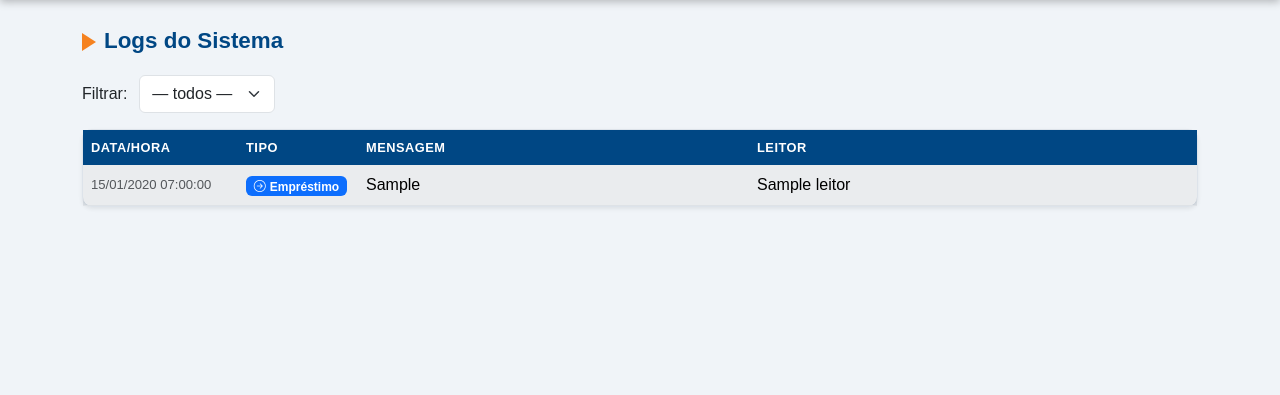
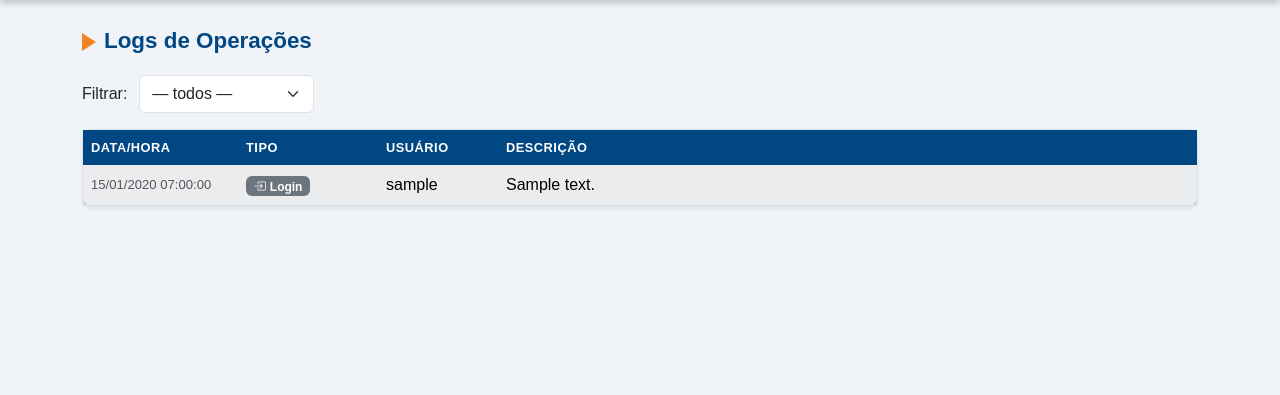
Before and after one commit to R2nin/bibliodist, a Django app: page /logs/ in a window 1280 px wide. Shown: the part 74-469 px from the top of the page. Run offline with Django 5.2, Linux system fonts and the light colour scheme; a user stored in the database is signed in; tables that the repository leaves empty hold one stand-in row (values such as "Sample post"); parts of the project's set-up code (start-up, migrations or seed data) failed here and were passed over.

Commit message:
logs de operações: login, busca, consulta e empréstimos
- novo modelo LogOperacao com tipos: login, consulta_livro, busca, emprestimo, devolucao
- signal user_logged_in registra login automaticamente
- views registram busca, consulta de livro, emprestimo e devolucao
- filtro formatar_chapas simplificado para exibir chapas como estão no banco
- migration 0009

Co-Authored-By: Claude Sonnet 4.6 <noreply@anthropic.com>

```diff
--- a/api-web/biblioteca/apps.py
+++ b/api-web/biblioteca/apps.py
@@ -4,3 +4,6 @@ from django.apps import AppConfig
 class BibliotecaConfig(AppConfig):
     default_auto_field = 'django.db.models.BigAutoField'
     name = 'biblioteca'
+
+    def ready(self):
+        import biblioteca.signals  # noqa: F401
--- a/api-web/biblioteca/models.py
+++ b/api-web/biblioteca/models.py
@@ -91,6 +91,33 @@ class Emprestimo(models.Model):
         return f"{self.livro} → {self.leitor} ({self.status})"
 
 
+class LogOperacao(models.Model):
+    TIPO_CHOICES = [
+        ("login", "Login"),
+        ("consulta_livro", "Consulta de Livro"),
+        ("busca", "Busca"),
+        ("emprestimo", "Empréstimo"),
+        ("devolucao", "Devolução"),
+    ]
+    usuario = models.ForeignKey(
+        "auth.User",
+        on_delete=models.SET_NULL,
+        null=True, blank=True,
+        related_name="logs_operacao",
+    )
+    tipo = models.CharField(max_length=20, choices=TIPO_CHOICES)
+    descricao = models.TextField()
+    criado_em = models.DateTimeField(auto_now_add=True)
+
+    class Meta:
+        verbose_name = "Log de Operação"
+        verbose_name_plural = "Logs de Operação"
+        ordering = ["-criado_em"]
+
+    def __str__(self):
+        return f"[{self.tipo}] {self.usuario} — {self.criado_em:%d/%m/%Y %H:%M}"
+
+
 class Notificacao(models.Model):
     TIPO_CHOICES = [
         ("emprestimo", "Empréstimo Realizado"),
--- a/api-web/biblioteca/views.py
+++ b/api-web/biblioteca/views.py
@@ -8,9 +8,14 @@ from django.shortcuts import get_object_or_404, redirect, render
 from django.utils import timezone
 
 from .decorators import staff_required
-from .models import Autor, Categoria, Emprestimo, Leitor, Livro, Notificacao
+from .models import Autor, Categoria, Emprestimo, Leitor, Livro, LogOperacao, Notificacao
 from . import grpc_client
 from . import mq_publisher
+
+
+def _log(request, tipo, descricao):
+    usuario = request.user if request.user.is_authenticated else None
+    LogOperacao.objects.create(usuario=usuario, tipo=tipo, descricao=descricao)
 
 
 # ─── ISBN lookup ─────────────────────────────────────────────────────────────
@@ -68,7 +73,7 @@ def _buscar_open_library(isbn):
 
 @staff_required
 def logs(request):
-    qs = Notificacao.objects.select_related("leitor", "emprestimo__livro").order_by("-criada_em")
+    qs = LogOperacao.objects.select_related("usuario").order_by("-criado_em")
     tipo = request.GET.get("tipo", "")
     if tipo:
         qs = qs.filter(tipo=tipo)
@@ -234,6 +239,8 @@ def livro_list(request):
             tombo_exemplar__icontains=q
         )
         qs = qs.distinct()
+        nome = request.user.get_full_name() or request.user.username
+        _log(request, "busca", f'Usuário "{nome}" buscou por "{q}".')
     qs = qs.order_by(order_field)
 
     paginator = Paginator(qs, 10)
@@ -252,6 +259,8 @@ def livro_detail(request, pk):
         Livro.objects.select_related("autor").prefetch_related("categorias"),
         pk=pk,
     )
+    nome = request.user.get_full_name() or request.user.username
+    _log(request, "consulta_livro", f'Usuário "{nome}" consultou o livro "{livro.titulo}".')
     return render(request, "biblioteca/livro_detail.html", {"livro": livro})
 
 
@@ -507,6 +516,10 @@ def emprestimo_create(request):
                 "livros": livros,
                 "leitores": leitores,
             })
+        nome_op = request.user.get_full_name() or request.user.username
+        livro_emp = get_object_or_404(Livro, pk=livro_id)
+        leitor_emp = get_object_or_404(Leitor, pk=leitor_id)
+        _log(request, "emprestimo", f'Usuário "{nome_op}" registrou empréstimo de "{livro_emp.titulo}" para {leitor_emp.nome}.')
         return redirect("emprestimo_list")
 
     return render(request, "biblioteca/emprestimo_form.html", {
@@ -532,6 +545,8 @@ def emprestimo_devolver(request, pk):
             leitor_id=emp.leitor.pk,
             data_devolucao=hoje.strftime("%d/%m/%Y"),
         )
+        nome_op = request.user.get_full_name() or request.user.username
+        _log(request, "devolucao", f'Usuário "{nome_op}" registrou devolução de "{emp.livro.titulo}" por {emp.leitor.nome}.')
         messages.success(request, "Devolução registrada com sucesso.")
         return redirect("emprestimo_list")
     return render(request, "biblioteca/emprestimo_devolver.html", {"emp": emp})
--- a/api-web/templates/biblioteca/logs.html
+++ b/api-web/templates/biblioteca/logs.html
@@ -2,16 +2,18 @@
 {% block title %}Logs — BiblioDist{% endblock %}
 {% block content %}
 <div class="page-header">
-  <h2 class="fema-marker">Logs do Sistema</h2>
+  <h2 class="fema-marker">Logs de Operações</h2>
 </div>
 
 <form method="get" class="mb-3 d-flex flex-wrap gap-2 align-items-center">
   <label class="form-label mb-0 me-1">Filtrar:</label>
   <select name="tipo" class="form-select w-auto" onchange="this.form.submit()">
     <option value="">— todos —</option>
-    <option value="emprestimo" {% if tipo == "emprestimo" %}selected{% endif %}>Empréstimo</option>
-    <option value="devolucao"  {% if tipo == "devolucao"  %}selected{% endif %}>Devolução</option>
-    <option value="atraso"     {% if tipo == "atraso"     %}selected{% endif %}>Atraso</option>
+    <option value="login"          {% if tipo == "login"          %}selected{% endif %}>Login</option>
+    <option value="consulta_livro" {% if tipo == "consulta_livro" %}selected{% endif %}>Consulta de Livro</option>
+    <option value="busca"          {% if tipo == "busca"          %}selected{% endif %}>Busca</option>
+    <option value="emprestimo"     {% if tipo == "emprestimo"     %}selected{% endif %}>Empréstimo</option>
+    <option value="devolucao"      {% if tipo == "devolucao"      %}selected{% endif %}>Devolução</option>
   </select>
   {% if tipo %}<a href="{% url 'logs' %}" class="btn btn-outline-secondary btn-sm">Limpar</a>{% endif %}
 </form>
@@ -22,26 +24,30 @@
       <thead class="table-dark">
         <tr>
           <th style="width:155px;">Data/Hora</th>
-          <th style="width:120px;">Tipo</th>
-          <th>Mensagem</th>
-          <th>Leitor</th>
+          <th style="width:140px;">Tipo</th>
+          <th style="width:120px;">Usuário</th>
+          <th>Descrição</th>
         </tr>
       </thead>
       <tbody>
-        {% for n in page_obj %}
+        {% for log in page_obj %}
         <tr>
-          <td class="text-nowrap text-muted" style="font-size:.82rem;">{{ n.criada_em|date:"d/m/Y H:i:s" }}</td>
+          <td class="text-nowrap text-muted" style="font-size:.82rem;">{{ log.criado_em|date:"d/m/Y H:i:s" }}</td>
           <td>
-            {% if n.tipo == "emprestimo" %}
+            {% if log.tipo == "login" %}
+              <span class="badge bg-secondary"><i class="bi bi-box-arrow-in-right me-1"></i>Login</span>
+            {% elif log.tipo == "consulta_livro" %}
+              <span class="badge bg-info text-dark"><i class="bi bi-book me-1"></i>Consulta</span>
+            {% elif log.tipo == "busca" %}
+              <span class="badge bg-warning text-dark"><i class="bi bi-search me-1"></i>Busca</span>
+            {% elif log.tipo == "emprestimo" %}
               <span class="badge bg-primary"><i class="bi bi-arrow-right-circle me-1"></i>Empréstimo</span>
-            {% elif n.tipo == "devolucao" %}
+            {% elif log.tipo == "devolucao" %}
               <span class="badge bg-success"><i class="bi bi-arrow-left-circle me-1"></i>Devolução</span>
-            {% else %}
-              <span class="badge bg-danger"><i class="bi bi-exclamation-circle me-1"></i>Atraso</span>
             {% endif %}
           </td>
-          <td style="white-space:normal;">{{ n.mensagem }}</td>
-          <td class="text-nowrap">{{ n.leitor.nome }}</td>
+          <td class="text-nowrap">{{ log.usuario.username|default:"—" }}</td>
+          <td style="white-space:normal;">{{ log.descricao }}</td>
         </tr>
         {% empty %}
         <tr><td colspan="4" class="text-center text-muted py-4">Nenhum registro encontrado.</td></tr>
```
Also changed, not shown: api-web/biblioteca/signals.py (added, +13 -0 lines), api-web/biblioteca/templatetags/biblioteca_extras.py (+3 -11 lines), api-web/biblioteca/migrations/0009_logoperacao.py (added).
